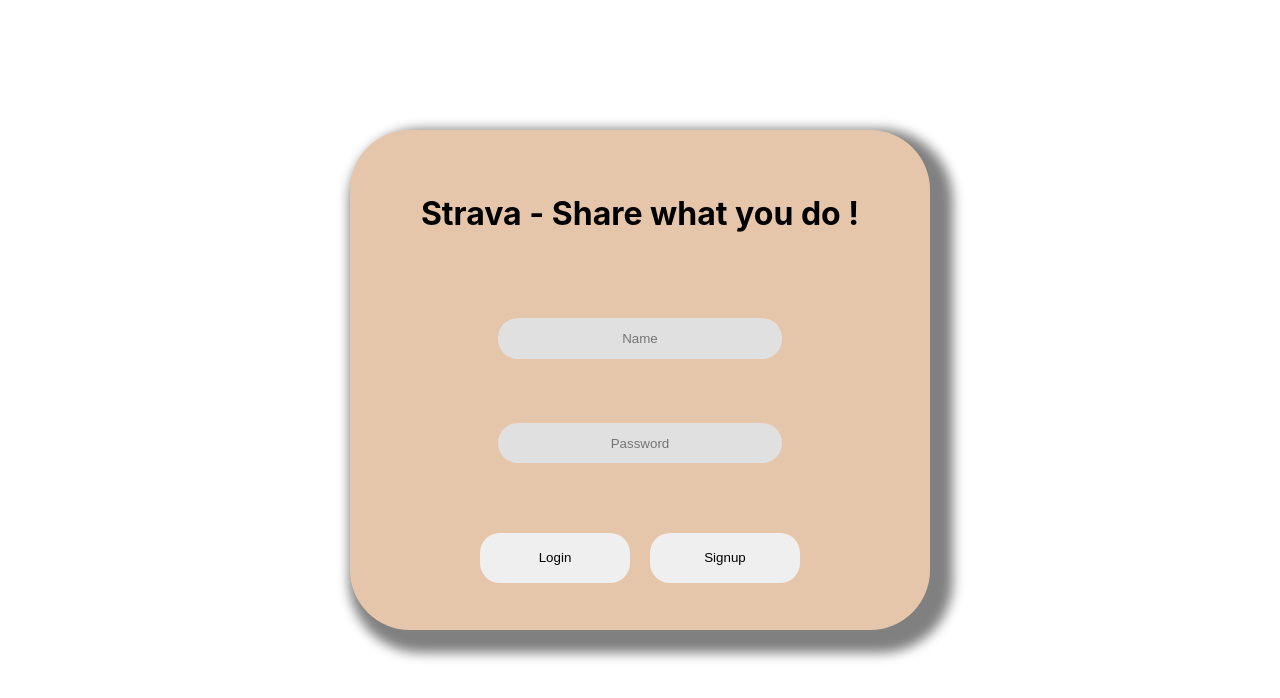
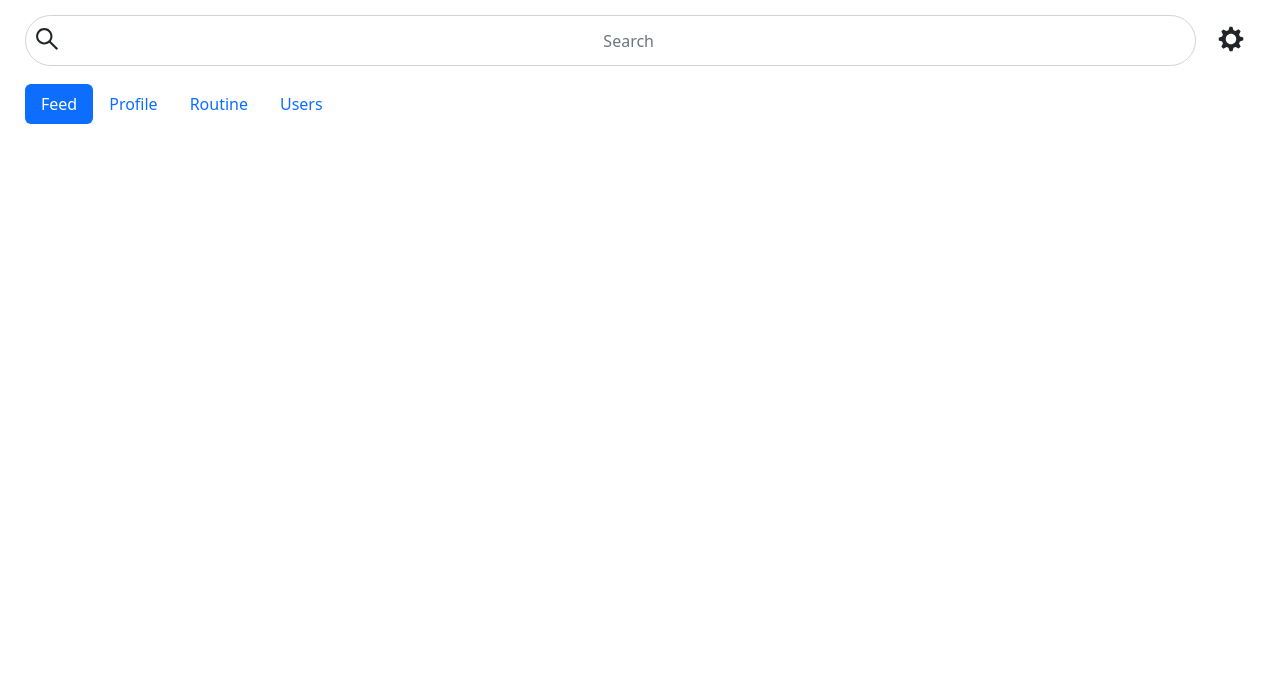
Before and after one commit to Bharathraam99/webdevproj, a React (Create React App) app: page / in a window 1280 px wide. Shown: the top 698 px of the page. Built offline with nearby package versions, Linux system fonts and the light colour scheme.

Commit message:
feed initial layout

```diff
--- a/package.json
+++ b/package.json
@@ -6,8 +6,12 @@
     "@testing-library/jest-dom": "^5.16.5",
     "@testing-library/react": "^13.4.0",
     "@testing-library/user-event": "^13.5.0",
+    "bootstrap": "^5.2.3",
     "react": "^18.2.0",
     "react-dom": "^18.2.0",
+    "react-icons": "^4.8.0",
+    "react-router": "^6.11.2",
+    "react-router-dom": "^6.11.2",
     "react-scripts": "5.0.1",
     "web-vitals": "^2.1.4"
   },
--- a/src/App.js
+++ b/src/App.js
@@ -1,12 +1,16 @@
 import "./App.css";
 
 import React from "react";
+
 import Card from "./card";
+
+import Feed from "./Feed/feed";
+
 
 const App = () => {
   return (
-    <div className="login-outdivcard">
-      <Card></Card>
+    <div>
+      <Feed></Feed>
     </div>
   );
 };
--- /dev/null
+++ b/src/Feed/feed.css
@@ -0,0 +1,38 @@
+.wd-tabs li {
+   display: inline;
+}
+
+.wd-tabs {
+   padding-left: 0px;
+   top : 10px;
+}
+
+.wd-selected {
+   border-bottom: 2px blue solid;
+   padding-bottom: 20px;
+}
+
+.wd-nudge-up {
+top : 25px;
+   bottom: 3px;
+   left: 45px;
+}
+
+.wd-bottom-2 {
+   bottom: 2px;
+}
+
+.wd-top-4 {
+   top: 25px;
+   right:35px;
+}
+.rounded-pill{
+margin-top : 15px;
+margin-left : 25px;
+align : center;
+height :100%;}
+
+.nav.nav-pills.mb-2.mt-2{
+padding-top: 25px;
+padding-left: 25px;
+}
--- /dev/null
+++ b/src/Feed/feed.js
@@ -0,0 +1,46 @@
+import React from "react";
+import "./feed.css";
+import { Link } from "react-router-dom";
+import { AiOutlineSearch } from "react-icons/ai";
+import { GoGear } from "react-icons/go";
+function Feed() {
+
+  return (
+  <>
+    <div className="feed-page">
+
+      <div className="row">
+             <div className="col-11 position-relative">
+               <input placeholder="Search"
+                      className="form-control rounded-pill ps-5"/>
+               <AiOutlineSearch className="fs-3 position-absolute wd-nudge-up"/>
+             </div>
+             <div className="col-1">
+               <GoGear className="wd-top-4 float-end fs-3 position-relative"/>
+             </div>
+           </div>
+           <ul className="nav nav-pills mb-2 mt-2">
+             <li className="nav-item">
+               <a href= "./post" className="nav-link active">Feed</a>
+             </li>
+             <li className="nav-item">
+               <a href= "./profile" className="nav-link">Profile</a>
+             </li>
+             <li className="nav-item">
+               <a href= "./routine" className="nav-link">Routine</a>
+             </li>
+             <li className="nav-item">
+                      <a href= "./users" className="nav-link">Users</a>
+                    </li>
+           </ul>
+           <div className="position-relative mb-2">
+
+           </div>
+
+
+    </div>
+</>
+  );
+};
+
+export default Feed;
--- a/src/card.js
+++ b/src/card.js
@@ -1,17 +1,21 @@
-import React from "react";
+import React from "react";// Import useHistory from React Router
 import "./login.css";
-const card = () => {
+
+const Card = () => {
+
   return (
     <div className="login-innerCard">
       <h1>Strava - Share what you do !</h1>
       <input type="text" placeholder="Name"></input>
       <input type="password" placeholder="Password"></input>
       <div className="cardbuttons">
-        <button className="loginbutton">Login</button>
-        <button className="loginbutton">Signup</button>
+        <button className="loginbutton">
+          Login
+        </button>
+        <button className="loginbutton" >Signup</button>
       </div>
     </div>
   );
 };
 
-export default card;
+export default Card;
```
Also changed, not shown: src/Feed/post.js (added, +14 -0 lines), src/Feed/profile.js (added, +13 -0 lines), src/Feed/users.js (added, +13 -0 lines), src/index.js (+8 -1 lines), src/nav.js (added, +12 -0 lines), src/Feed/routine.js (added), src/index.css (line endings or trailing spaces), 1 other file (tests, documents, lock files or other folders).
